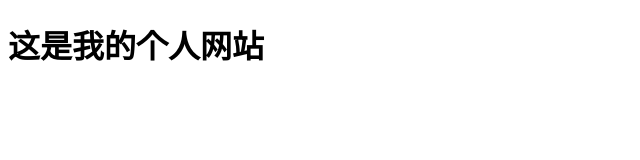
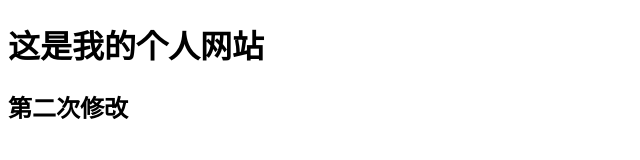
Before and after one commit to Leejcheng/Leejcheng.github.io, a plain HTML site: page index.html in a window 1280 px wide. Shown: the whole page, without its empty margins (0-640 px from the left). Drawn offline with Linux system fonts and the light colour scheme.

Commit message:
第二次修改

```diff
--- a/index.html
+++ b/index.html
@@ -6,5 +6,6 @@
 </head>
 <body>
     <h1>这是我的个人网站</h1>
+    <h2>第二次修改</h2>
 </body>
 </html>
```
